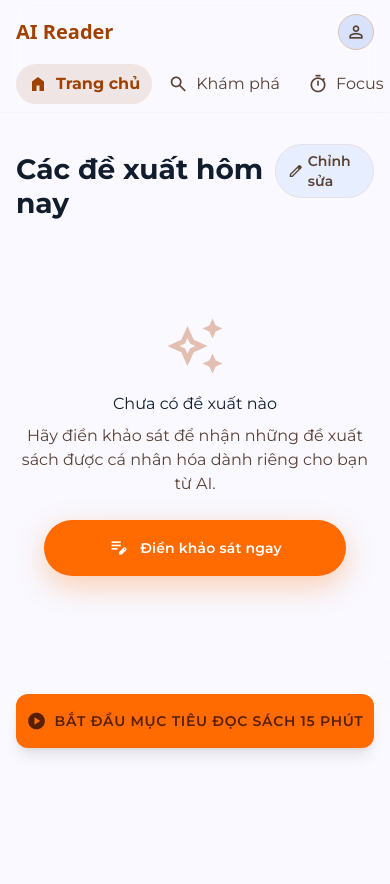
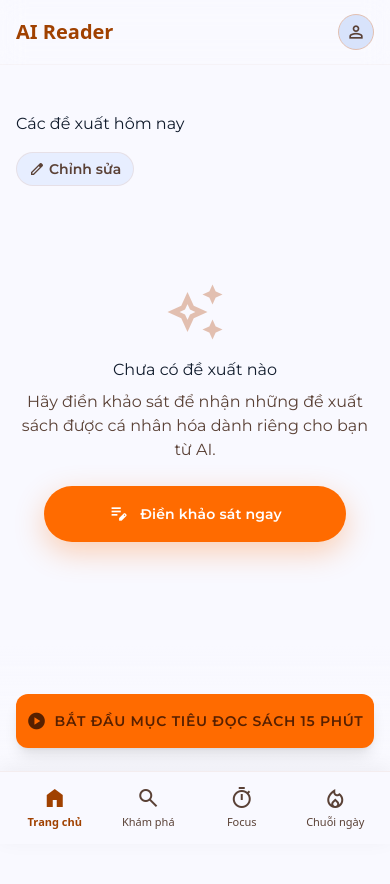
Before and after one commit to HoaThang34/Book_Match, a Flask app: template template/home.html in a window 390 px wide. Run offline with Flask 3, Linux system fonts and the light colour scheme; the template is opened without the code that fills it, so the values that code supplies are empty; parts of the project's set-up code (start-up, migrations or seed data) failed here and were passed over; some libraries are stand-ins or nearby versions.

Commit message:
upd mobile

```diff
--- a/template/home.html
+++ b/template/home.html
@@ -244,9 +244,9 @@
                                 </div>
                         </div>
 
-                        <!-- Navigation -->
+                        <!-- Navigation (Desktop Only) -->
                         <nav
-                                class="flex md:absolute md:left-1/2 md:transform md:-translate-x-1/2 items-center gap-1 md:gap-2 w-full md:w-auto overflow-x-auto no-scrollbar pb-2 md:pb-0 px-4 md:px-0">
+                                class="hidden md:flex absolute left-1/2 transform -translate-x-1/2 items-center gap-2 w-auto overflow-x-auto no-scrollbar pb-0 px-0">
                                 <a href="home.html"
                                         class="flex items-center gap-2 text-primary font-bold px-3 md:px-4 py-2 rounded-full bg-primary/10 transition-colors whitespace-nowrap">
                                         <span class="material-symbols-outlined text-[20px]"
@@ -272,11 +272,11 @@
                 </div>
         </header>
         <!-- Main Content Canvas -->
-        <main class="max-w-[1200px] mx-auto px-margin-mobile pt-32 md:pt-24 space-y-md">
-                <div class="flex items-baseline justify-between pt-4 pb-2">
-                        <h2 class="font-headline-lg-mobile md:text-headline-lg text-headline-lg-mobile text-on-surface">
+        <main class="max-w-[1200px] mx-auto px-margin-mobile pt-24 space-y-md">
+                <div class="flex flex-col md:flex-row md:items-baseline justify-between pt-4 pb-2 gap-4 md:gap-0">
+                        <h2 class="font-headline-lg-mobile md:text-headline-lg text-on-surface">
                                 Các đề xuất hôm nay</h2>
-                        <div class="flex items-center gap-2">
+                        <div class="flex flex-wrap items-center gap-2">
                                 <button id="ai-refresh-btn"
                                         class="hidden flex items-center gap-1.5 px-3 py-1.5 rounded-full bg-secondary/10 hover:bg-secondary/20 border border-secondary/30 text-secondary hover:text-secondary transition-colors text-sm font-semibold cursor-pointer"
                                         title="Nhận thêm đề xuất sách khác từ AI">
@@ -343,6 +343,27 @@
                 </div>
         </div>
 
+        <!-- Bottom Navigation (Mobile Only) -->
+        <nav class="md:hidden fixed bottom-0 w-full bg-surface border-t border-outline-variant/20 z-50 px-2 pb-safe shadow-[0_-4px_20px_rgba(0,0,0,0.05)]">
+                <div class="flex items-center justify-around h-[72px]">
+                        <a href="home.html" class="flex flex-col items-center justify-center w-16 h-full text-primary">
+                                <span class="material-symbols-outlined icon-fill text-[24px]">home</span>
+                                <span class="text-[11px] font-semibold mt-1">Trang chủ</span>
+                        </a>
+                        <a href="mission.html" class="flex flex-col items-center justify-center w-16 h-full text-on-surface-variant hover:text-primary transition-colors">
+                                <span class="material-symbols-outlined text-[24px]">search</span>
+                                <span class="text-[11px] font-medium mt-1">Khám phá</span>
+                        </a>
+                        <a href="timer.html" class="flex flex-col items-center justify-center w-16 h-full text-on-surface-variant hover:text-primary transition-colors">
+                                <span class="material-symbols-outlined text-[24px]">timer</span>
+                                <span class="text-[11px] font-medium mt-1">Focus</span>
+                        </a>
+                        <a href="streak.html" class="flex flex-col items-center justify-center w-16 h-full text-on-surface-variant hover:text-primary transition-colors">
+                                <span class="material-symbols-outlined text-[24px]">local_fire_department</span>
+                                <span class="text-[11px] font-medium mt-1">Chuỗi ngày</span>
+                        </a>
+                </div>
+        </nav>
 </body>
 
 </html>
```
